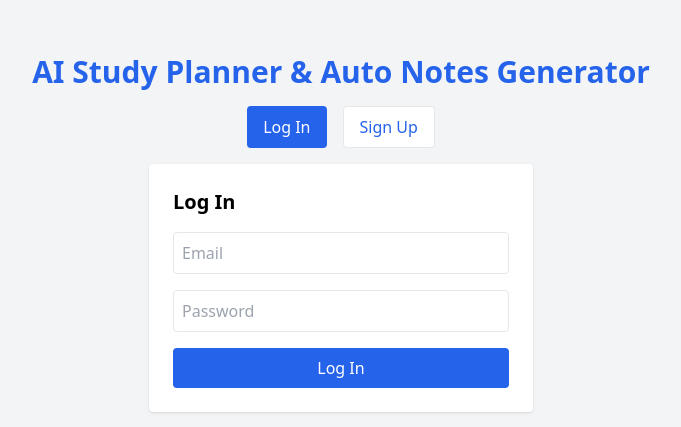
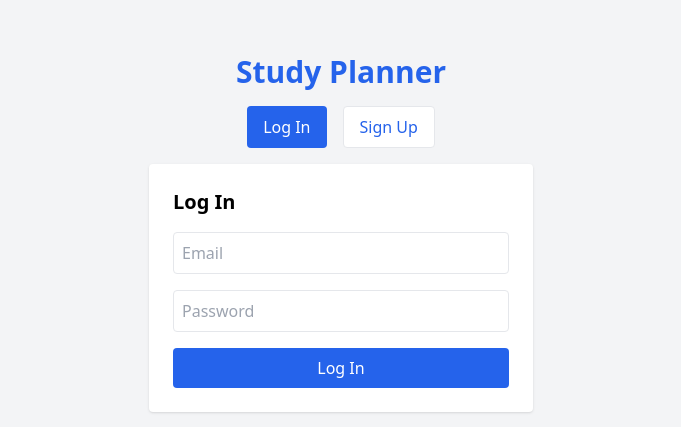
Before and after one commit to Deepak-Kumar-Behera/Study-Planner, a React (Create React App) app in the folder frontend/: page / in a window 1280 px wide. Shown: the part 167-594 px from the top of the page, without its empty margins (299-980 px from the left). Built offline with nearby package versions, Linux system fonts and the light colour scheme; no server answers.

Commit message:
feat: update application title and adjust padding in input list and data pages

```diff
--- a/frontend/src/App.js
+++ b/frontend/src/App.js
@@ -71,7 +71,7 @@ function App() {
   if (!user) {
     return (
       <div className="min-h-screen bg-gray-100 flex flex-col items-center justify-center">
-        <h1 className="text-3xl font-bold text-blue-600 mb-4">AI Study Planner & Auto Notes Generator</h1>
+        <h1 className="text-3xl font-bold text-blue-600 mb-4">Study Planner</h1>
         <div className="flex space-x-4 mb-4">
           <button
             className={`px-4 py-2 rounded ${authTab === 'login' ? 'bg-blue-600 text-white' : 'bg-white text-blue-600 border'}`}
--- a/frontend/src/components/DataByInputPage.jsx
+++ b/frontend/src/components/DataByInputPage.jsx
@@ -45,7 +45,7 @@ export default function DataByInputPage({ type, input, onBack }) {
   };
 
   return (
-    <div className="pb-20 pl-8">
+    <div className="pb-20 pl-4">
       <div className="sticky top-0 z-20 bg-gray-50/80 backdrop-blur-md py-4 mb-6 border-b border-gray-100 flex items-center justify-between gap-4">
         <div className="flex items-center gap-4">
           <button
--- a/frontend/src/components/InputListPage.jsx
+++ b/frontend/src/components/InputListPage.jsx
@@ -19,7 +19,7 @@ export default function InputListPage({ type, onSelectInput }) {
   }, [type]);
 
   return (
-    <div className="pb-20 pl-8">
+    <div className="pb-20 pl-4">
       <h2 className="text-2xl font-bold mb-4 capitalize">{type}</h2>
       {loading ? <div>Loading...</div> : (
         <div className="grid grid-cols-1 md:grid-cols-2 lg:grid-cols-3 gap-4">
```
Also changed, not shown: package.json (+12 -0 lines), 1 other file (tests, documents, lock files or other folders).
